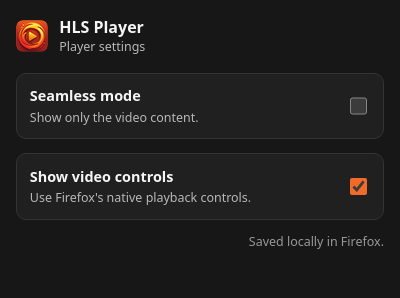
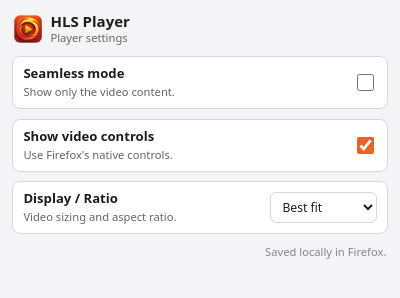
Before and after one commit to ShaunMundy/HLS-Player, a browser extension: page extension/settings/popup.html in a window 400 px wide. Drawn offline with Linux system fonts and the light colour scheme.

Commit message:
Add themed compact settings and display modes

```diff
--- a/extension/player/player.css
+++ b/extension/player/player.css
@@ -129,3 +129,8 @@ html.seamless .status {
   backdrop-filter: blur(5px);
   font-size: 0.82rem;
 }
+
+.player-stage {
+  display: grid;
+  place-items: center;
+}
--- a/extension/settings/popup.css
+++ b/extension/settings/popup.css
@@ -1,8 +1,28 @@
 :root {
-  color-scheme: dark;
+  color-scheme: light dark;
   font-family: system-ui, sans-serif;
-  background: #171717;
-  color: #f5f5f5;
+  --page: #f4f4f6;
+  --card: #ffffff;
+  --border: #d7d7dc;
+  --text: #1d1d20;
+  --muted: #66666c;
+  --control: #ffffff;
+  --accent: #e76427;
+  --saved: #b64b1e;
+  background: var(--page);
+  color: var(--text);
+}
+
+@media (prefers-color-scheme: dark) {
+  :root {
+    --page: #171717;
+    --card: #202020;
+    --border: #343434;
+    --text: #f5f5f5;
+    --muted: #b8b8b8;
+    --control: #292929;
+    --saved: #f7b45a;
+  }
 }
 
 * {
@@ -11,25 +31,26 @@
 
 body {
   margin: 0;
-  min-width: 19rem;
-  background: #171717;
+  min-width: 17.5rem;
+  background: var(--page);
+  color: var(--text);
 }
 
 .settings-shell {
-  padding: 1rem;
+  padding: 0.75rem;
   display: grid;
-  gap: 0.85rem;
+  gap: 0.58rem;
 }
 
 .settings-header {
   display: flex;
   align-items: center;
-  gap: 0.7rem;
-  padding-bottom: 0.25rem;
+  gap: 0.55rem;
+  padding: 0 0.1rem 0.12rem;
 }
 
 .settings-header img {
-  border-radius: 7px;
+  border-radius: 6px;
 }
 
 h1,
@@ -38,52 +59,73 @@ p {
 }
 
 h1 {
-  font-size: 1rem;
+  font-size: 0.94rem;
+  line-height: 1.2;
   font-weight: 650;
 }
 
 .settings-header p,
 .setting-row small,
 .save-status {
-  color: #b8b8b8;
-  font-size: 0.78rem;
+  color: var(--muted);
+  font-size: 0.7rem;
 }
 
 .setting-row {
   display: flex;
   align-items: center;
   justify-content: space-between;
-  gap: 1rem;
-  padding: 0.8rem;
-  border: 1px solid #343434;
-  border-radius: 10px;
-  background: #202020;
+  gap: 0.7rem;
+  min-height: 3.15rem;
+  padding: 0.58rem 0.65rem;
+  border: 1px solid var(--border);
+  border-radius: 8px;
+  background: var(--card);
   cursor: pointer;
 }
 
-.setting-row span {
+.setting-row > span {
   display: grid;
-  gap: 0.2rem;
+  gap: 0.12rem;
+  min-width: 0;
 }
 
 .setting-row strong {
-  font-size: 0.9rem;
+  font-size: 0.82rem;
+  line-height: 1.2;
   font-weight: 600;
 }
 
 .setting-row input {
-  width: 1.1rem;
-  height: 1.1rem;
+  width: 1.05rem;
+  height: 1.05rem;
   flex: none;
-  accent-color: #f06a2a;
+  accent-color: var(--accent);
+}
+
+.setting-row-select {
+  cursor: default;
+}
+
+.setting-row select {
+  width: 6.65rem;
+  flex: none;
+  padding: 0.3rem 1.45rem 0.3rem 0.45rem;
+  border: 1px solid var(--border);
+  border-radius: 6px;
+  background: var(--control);
+  color: var(--text);
+  font: inherit;
+  font-size: 0.76rem;
 }
 
 .save-status {
-  min-height: 1.1em;
+  min-height: 1em;
+  padding-right: 0.1rem;
   text-align: right;
-  opacity: 0.8;
+  opacity: 0.78;
 }
 
 .save-status.flash {
-  color: #f7b45a;
+  color: var(--saved);
 }
--- a/extension/settings/popup.html
+++ b/extension/settings/popup.html
@@ -9,7 +9,7 @@
 <body>
   <main class="settings-shell">
     <header class="settings-header">
-      <img src="../icons/icon-32.png" width="32" height="32" alt="">
+      <img src="../icons/icon-32.png" width="28" height="28" alt="">
       <div>
         <h1>HLS Player</h1>
         <p>Player settings</p>
@@ -27,9 +27,24 @@
     <label class="setting-row">
       <span>
         <strong>Show video controls</strong>
-        <small>Use Firefox's native playback controls.</small>
+        <small>Use Firefox's native controls.</small>
       </span>
       <input id="show-controls" type="checkbox">
+    </label>
+
+    <label class="setting-row setting-row-select">
+      <span>
+        <strong>Display / Ratio</strong>
+        <small>Video sizing and aspect ratio.</small>
+      </span>
+      <select id="display-mode">
+        <option value="fill">Fill</option>
+        <option value="best-fit">Best fit</option>
+        <option value="original">Original</option>
+        <option value="native">Native</option>
+        <option value="16-9">16:9</option>
+        <option value="4-3">4:3</option>
+      </select>
     </label>
 
     <p id="save-status" class="save-status" role="status" aria-live="polite">Saved locally in Firefox.</p>
--- a/extension/settings/popup.js
+++ b/extension/settings/popup.js
@@ -2,6 +2,7 @@ import { loadSettings, normalizeSettings, saveSettings } from "./preferences.mjs
 
 const seamless = document.getElementById("seamless");
 const showControls = document.getElementById("show-controls");
+const displayMode = document.getElementById("display-mode");
 const saveStatus = document.getElementById("save-status");
 let flashTimer = null;
 
@@ -9,6 +10,15 @@ function render(settings) {
   const normalized = normalizeSettings(settings);
   seamless.checked = normalized.seamless;
   showControls.checked = normalized.showControls;
+  displayMode.value = normalized.displayMode;
+}
+
+function currentSettings() {
+  return {
+    seamless: seamless.checked,
+    showControls: showControls.checked,
+    displayMode: displayMode.value,
+  };
 }
 
 function flashSaved() {
@@ -22,27 +32,21 @@ function flashSaved() {
 }
 
 async function persist() {
-  await saveSettings({
-    seamless: seamless.checked,
-    showControls: showControls.checked,
-  });
+  await saveSettings(currentSettings());
   flashSaved();
 }
 
 seamless.addEventListener("change", persist);
 showControls.addEventListener("change", persist);
+displayMode.addEventListener("change", persist);
 
 browser.storage.onChanged.addListener((changes, areaName) => {
   if (areaName !== "local") return;
-  const next = {};
-  if (changes.seamless) next.seamless = changes.seamless.newValue;
-  if (changes.showControls) next.showControls = changes.showControls.newValue;
-  if (Object.keys(next).length) {
-    render({
-      seamless: next.seamless ?? seamless.checked,
-      showControls: next.showControls ?? showControls.checked,
-    });
-  }
+  const current = currentSettings();
+  if (changes.seamless) current.seamless = changes.seamless.newValue;
+  if (changes.showControls) current.showControls = changes.showControls.newValue;
+  if (changes.displayMode) current.displayMode = changes.displayMode.newValue;
+  render(current);
 });
 
 render(await loadSettings());
--- a/extension/settings/preferences.mjs
+++ b/extension/settings/preferences.mjs
@@ -1,12 +1,25 @@
+export const DISPLAY_MODES = Object.freeze([
+  "fill",
+  "best-fit",
+  "original",
+  "native",
+  "16-9",
+  "4-3",
+]);
+
+const DISPLAY_MODE_SET = new Set(DISPLAY_MODES);
+
 export const DEFAULT_SETTINGS = Object.freeze({
   seamless: false,
   showControls: true,
+  displayMode: "best-fit",
 });
 
 export function normalizeSettings(value = {}) {
   return {
     seamless: value.seamless === true,
     showControls: value.showControls !== false,
+    displayMode: DISPLAY_MODE_SET.has(value.displayMode) ? value.displayMode : DEFAULT_SETTINGS.displayMode,
   };
 }
 
--- a/package.json
+++ b/package.json
@@ -1,6 +1,6 @@
 {
   "name": "hls-player",
-  "version": "0.2.1",
+  "version": "0.2.90",
   "private": true,
   "description": "A small browser extension that plays HLS (.m3u8) streams directly in a clean video player.",
   "license": "MIT",
```
Also changed, not shown: extension/player/ui.mjs (+54 -0 lines), tests/preferences.test.mjs (added, +29 -0 lines), CHANGELOG.md, extension/manifest.json, 1 other file.
